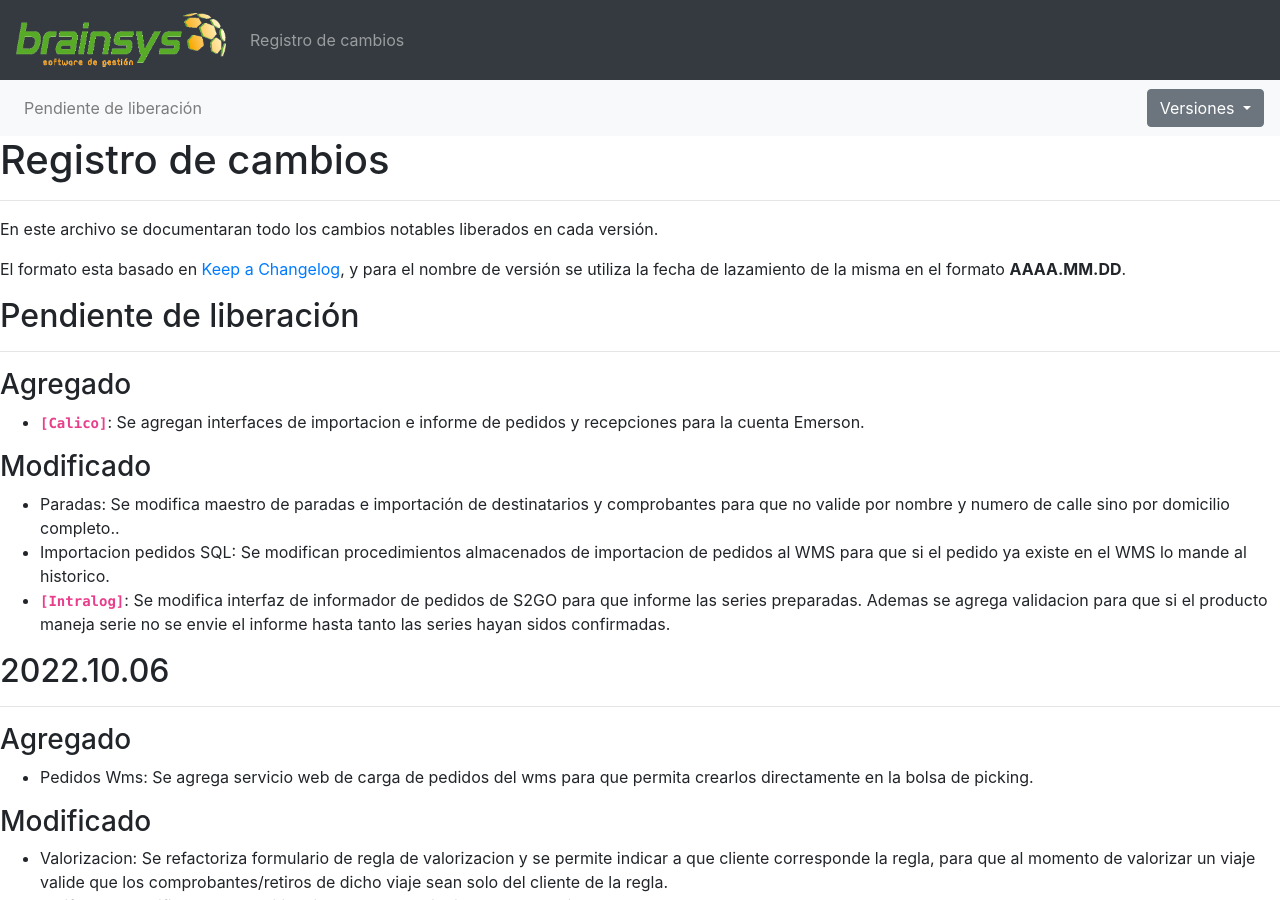
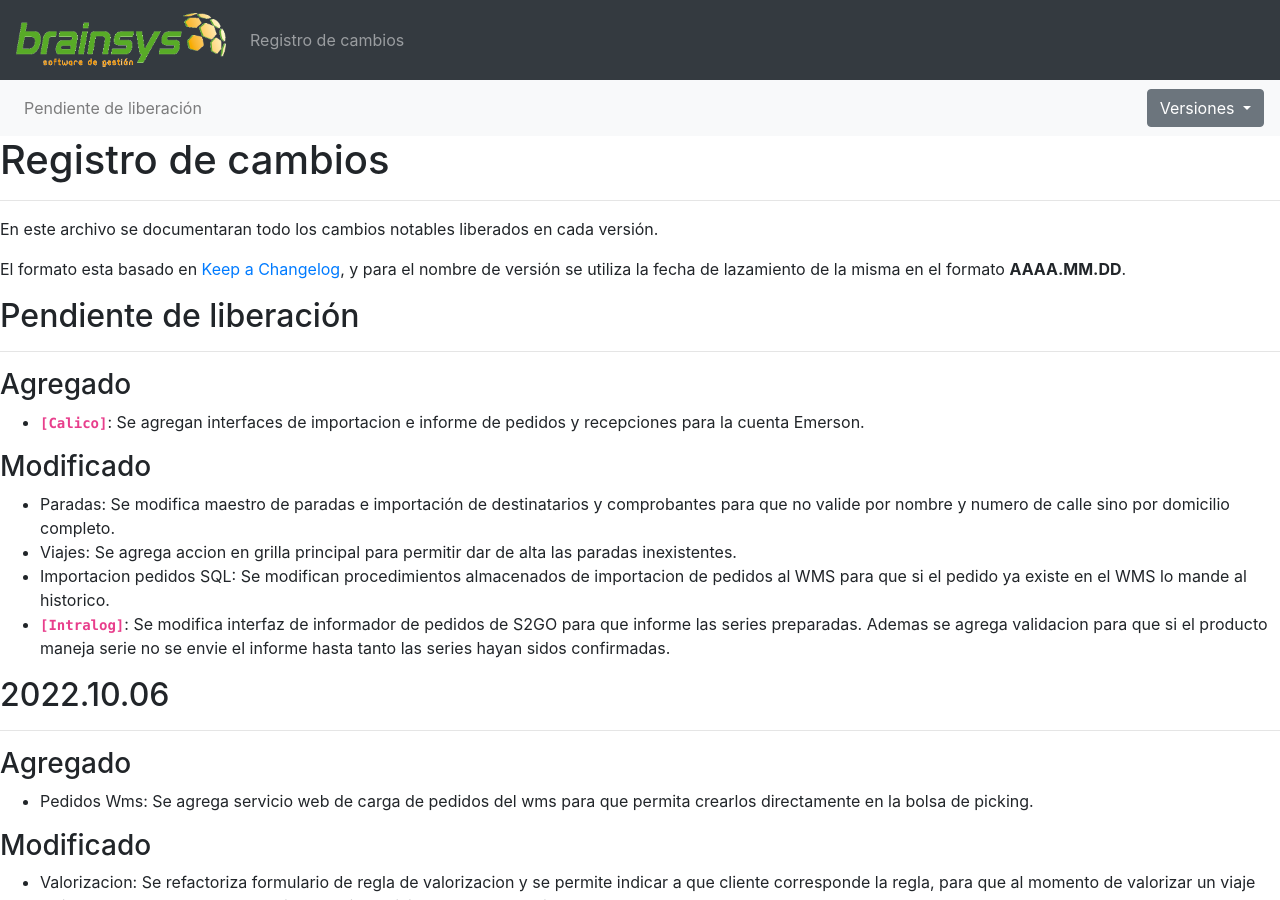
Before and after one commit to brainsys-arsaad/versionado, a Jekyll site: the page built from registro-cambios.markdown, in a window 1280 px wide and 900 px high. Built offline with Jekyll 4.4.1, drawn with Linux system fonts in a browser that asks for light colours.

Commit message:
Update registro-cambios.markdown

```diff
--- a/registro-cambios.markdown
+++ b/registro-cambios.markdown
@@ -82,7 +82,8 @@ El formato esta basado en [Keep a Changelog](https://keepachangelog.com/es-ES/1.
 - **`[Calico]`**: Se agregan interfaces de importacion e informe de pedidos y recepciones para la cuenta Emerson.
 
 ### Modificado
-- Paradas: Se modifica maestro de paradas e importación de destinatarios y comprobantes para que no valide por nombre y numero de calle sino por domicilio completo..
+- Paradas: Se modifica maestro de paradas e importación de destinatarios y comprobantes para que no valide por nombre y numero de calle sino por domicilio completo.
+- Viajes: Se agrega accion en grilla principal para permitir dar de alta las paradas inexistentes.
 - Importacion pedidos SQL: Se modifican procedimientos almacenados de importacion de pedidos al WMS para que si el pedido ya existe en el WMS lo mande al historico.
 - **`[Intralog]`**: Se modifica interfaz de informador de pedidos de S2GO para que informe las series preparadas. Ademas se agrega validacion para que si el producto maneja serie no se envie el informe hasta tanto las series hayan sidos confirmadas.
 
```
